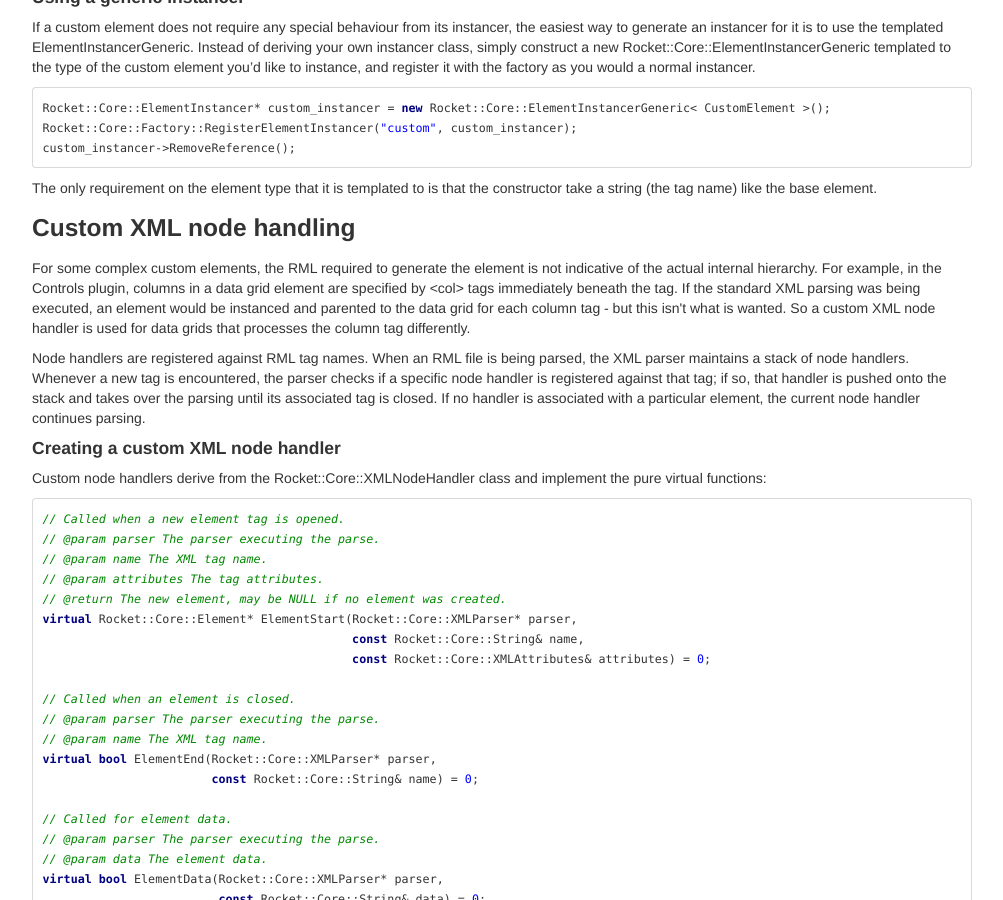
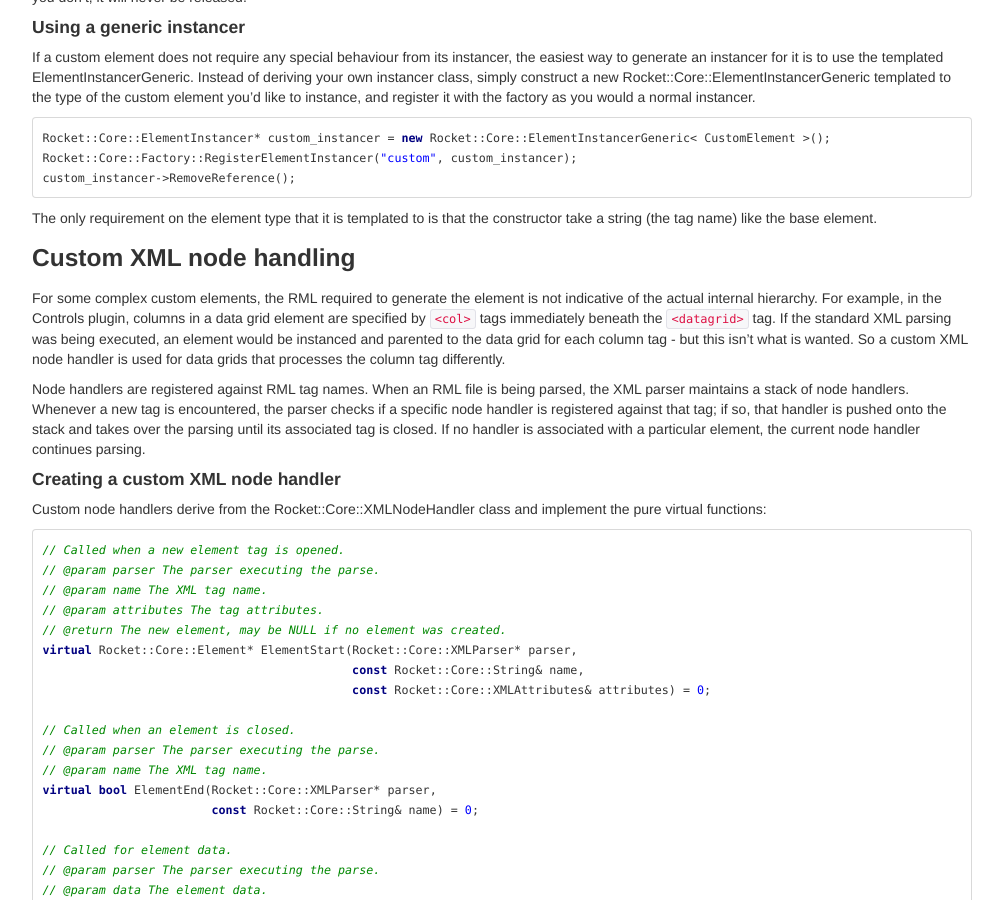
Before and after one commit to barotto/libRocketDoc, a Jekyll site: the page built from pages/cpp_manual/elements.md, in a window 1280 px wide and 900 px high, scrolled down 9226 px. Shown: the whole window, without its empty margins (138-1141 px from the left). Built offline with Jekyll 4.4.1, drawn with Linux system fonts in a browser that asks for light colours; some of the changed text lies outside the part shown.

Commit message:
Fix C++ manual

````diff
--- a/pages/cpp_manual/elements.md
+++ b/pages/cpp_manual/elements.md
@@ -325,7 +325,8 @@ virtual float GetBaseline() const;
 ```
 
 The GetBaseline() function returns the pixel offset from the bottom of the element's content area that neighbouring text should, by default, line their baselines up with. This will only affect the element's positioning if it is placed inline.
-Event processing
+
+#### Event processing
 
 A custom element can override the ProcessEvent() function to intercept all events sent to this element, or one of its descendants. The element receives the event between the bubble and capture phases.
 
@@ -478,7 +479,7 @@ The only requirement on the element type that it is templated to is that the con
 
 ### Custom XML node handling
 
-For some complex custom elements, the RML required to generate the element is not indicative of the actual internal hierarchy. For example, in the Controls plugin, columns in a data grid element are specified by <col> tags immediately beneath the <datagrid> tag. If the standard XML parsing was being executed, an element would be instanced and parented to the data grid for each column tag - but this isn't what is wanted. So a custom XML node handler is used for data grids that processes the column tag differently.
+For some complex custom elements, the RML required to generate the element is not indicative of the actual internal hierarchy. For example, in the Controls plugin, columns in a data grid element are specified by `<col>` tags immediately beneath the `<datagrid>` tag. If the standard XML parsing was being executed, an element would be instanced and parented to the data grid for each column tag - but this isn't what is wanted. So a custom XML node handler is used for data grids that processes the column tag differently.
 
 Node handlers are registered against RML tag names. When an RML file is being parsed, the XML parser maintains a stack of node handlers. Whenever a new tag is encountered, the parser checks if a specific node handler is registered against that tag; if so, that handler is pushed onto the stack and takes over the parsing until its associated tag is closed. If no handler is associated with a particular element, the current node handler continues parsing.
 
````
